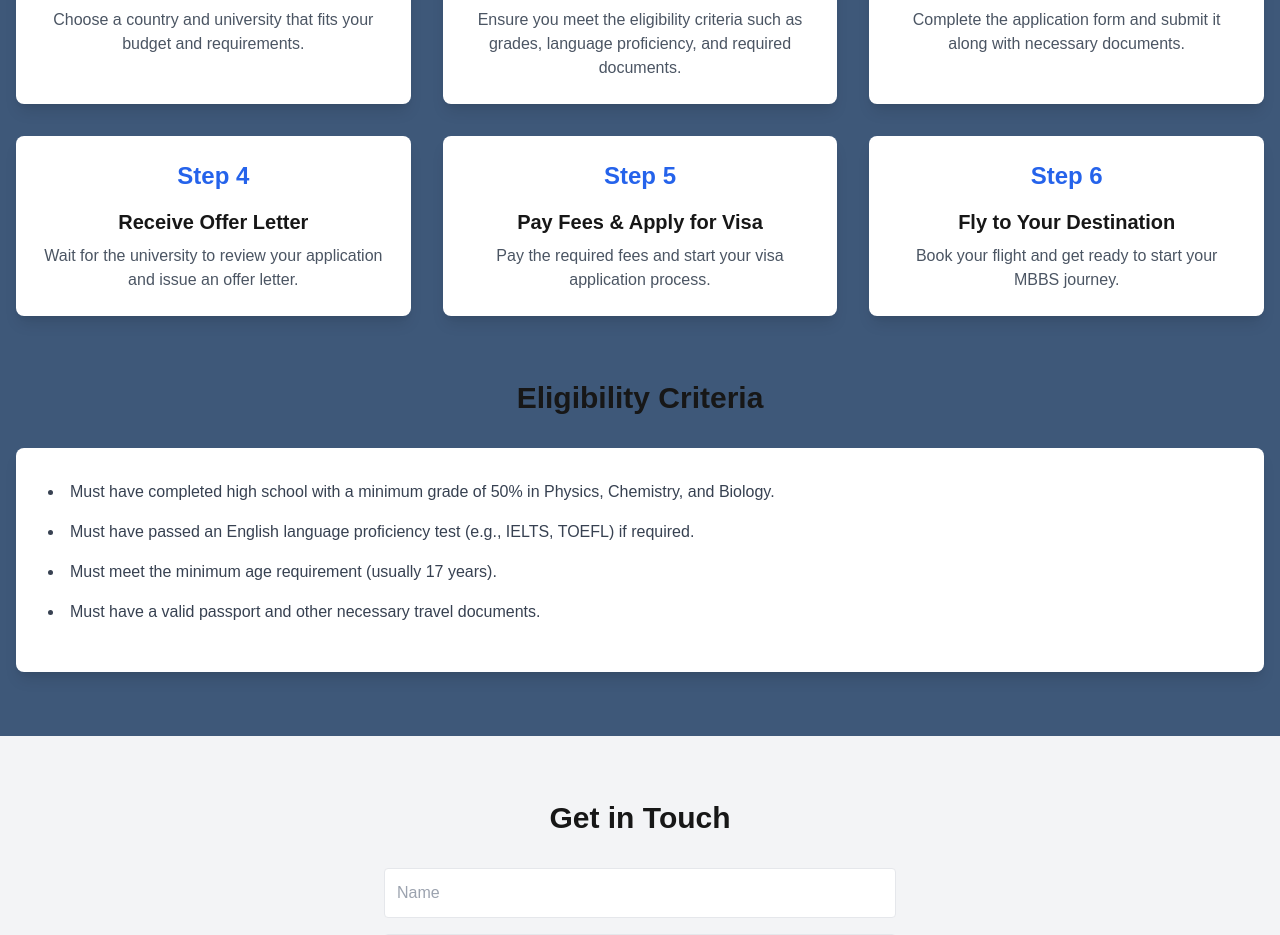
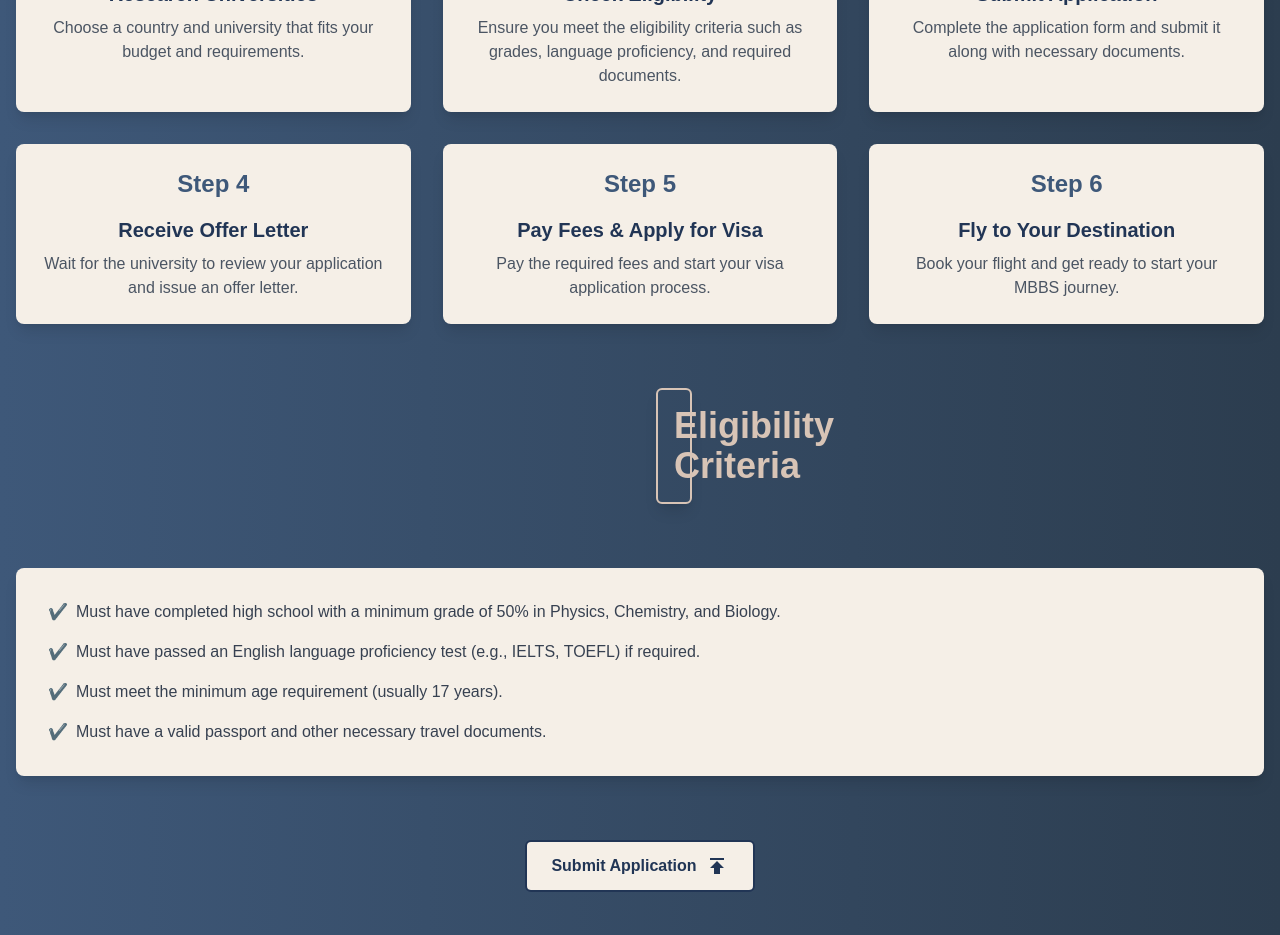
Before and after one commit to khadizajarin/university-insights, a Next.js app: page / in a window 1280 px wide. Shown: the part 2160-3095 px from the top of the page. Built offline with nearby package versions, Linux system fonts and the light colour scheme.

Commit message:
admission process added

```diff
--- a/package.json
+++ b/package.json
@@ -14,6 +14,8 @@
     "@mui/icons-material": "^6.4.4",
     "@mui/material": "^6.4.4",
     "@mui/styled-engine-sc": "^6.4.3",
+    "framer-motion": "^12.4.2",
+    "motion": "^12.4.2",
     "next": "15.1.7",
     "react": "^19.0.0",
     "react-dom": "^19.0.0",
--- a/src/app/AdmissionProcess.js
+++ b/src/app/AdmissionProcess.js
@@ -1,3 +1,9 @@
+
+
+import { motion } from "framer-motion";
+
+import PublishIcon from '@mui/icons-material/Publish';
+
 const AdmissionProcess = () => {
   const steps = [
     {
@@ -45,39 +51,56 @@ const AdmissionProcess = () => {
   ];
 
   return (
-      <div className="py-16 bg-[#3E5879]">
+    <div className="py-16 bg-gradient-to-r from-[#3E5879] to-[#2C3D4F]">
       <div className=" mx-auto px-4">
         {/* Header */}
-          <h2 className="lg:text-3xl text-xl font-bold text-center lg:mb-16 mb-10 lg:mt-10 text-[#D8C4B6] border-2 border-[#D8C4B6] lg:mx-[40rem] mx-[2rem] rounded-md lg:p-4 p-2 ">Admission Process</h2>
+        <h2 className="lg:text-4xl text-2xl font-bold text-center lg:mb-16 mb-10 lg:mt-10 text-[#D8C4B6] border-2 border-[#D8C4B6] lg:mx-[40rem] mx-[2rem] rounded-md lg:p-4 p-2 shadow-lg">
+          Admission Process
+        </h2>
 
         {/* Steps Section */}
-          <div className="grid grid-cols-1 md:grid-cols-2 lg:grid-cols-3 gap-8 mb-16 max-w-7xl mx-auto">
+        <div className="grid grid-cols-1 md:grid-cols-2 lg:grid-cols-3 gap-8 mb-16 lg:max-w-7xl lg:mx-auto">
           {steps.map((step) => (
             <div
-                key={step.number}
-                className="bg-white rounded-lg shadow-lg p-6 text-center"
+            className="bg-[#F5EFE7] rounded-lg shadow-lg p-6 text-center transition-transform transform hover:scale-105"
           >
-                <div className="text-2xl font-bold text-blue-600 mb-4">
+            <div className="text-2xl font-bold text-[#3E5879] mb-4">
               Step {step.number}
             </div>
-                <h3 className="text-xl font-semibold mb-2">{step.title}</h3>
+            <h3 className="text-xl font-semibold mb-2 text-[#213555]">
+              {step.title}
+            </h3>
             <p className="text-gray-600">{step.description}</p>
           </div>
+
           ))}
         </div>
 
         {/* Eligibility Criteria Section */}
         <div>
-            <h2 className="text-3xl font-bold text-center mb-8">
+          <h2 className="lg:text-4xl text-2xl font-bold text-center lg:mb-16 mb-10 text-[#D8C4B6] border-2 border-[#D8C4B6] lg:mx-[40rem] mx-[2rem] rounded-md lg:p-4 p-2 shadow-lg">
             Eligibility Criteria
           </h2>
-            <ul className="list-disc list-inside bg-white rounded-lg shadow-lg p-8">
+          <ul className="list-disc list-inside bg-[#F5EFE7] rounded-lg shadow-lg p-8 space-y-4 max-w-7xl mx-auto">
             {eligibilityCriteria.map((criteria, index) => (
-                <li key={index} className="text-gray-700 mb-4">
-                  {criteria}
+              <li
+                key={index}
+                className="text-gray-700 flex items-start space-x-2"
+              >
+                <span className="text-[#3E5879]">✔️</span>
+                <span>{criteria}</span>
               </li>
             ))}
           </ul>
+        </div>
+
+        {/* Call to Action */}
+        <div className="text-center mt-16">
+          <button className="bg-[#F5EFE7] border-[#213555] border-2 text-[#213555] font-semibold px-6 py-3 rounded-md hover:bg-opacity-60 ">
+              <div className='flex flex-row justify-center items-center gap-2'>
+                  Submit Application <PublishIcon></PublishIcon>
+              </div>
+          </button>
         </div>
       </div>
     </div>
```
Also changed, not shown: 1 other file (tests, documents, lock files or other folders). Lines whose indentation alone changed are shown as unchanged.
